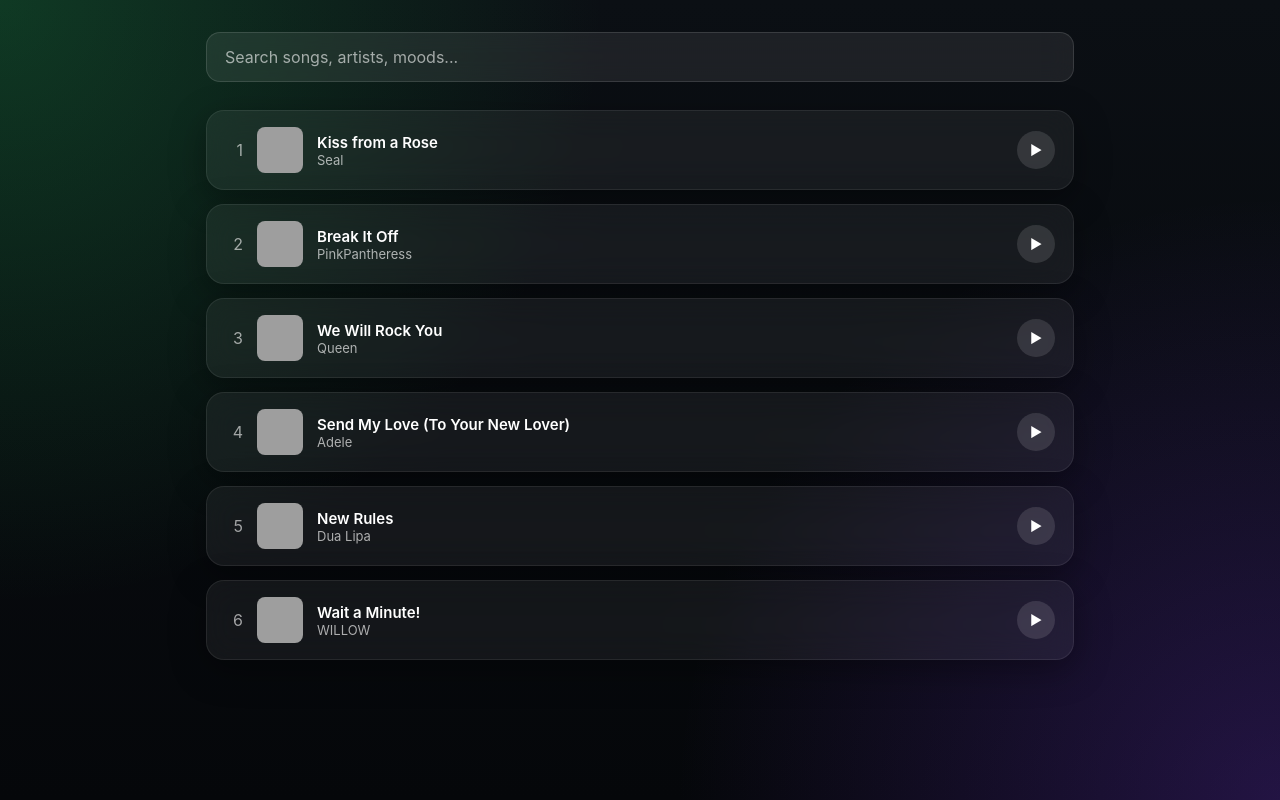
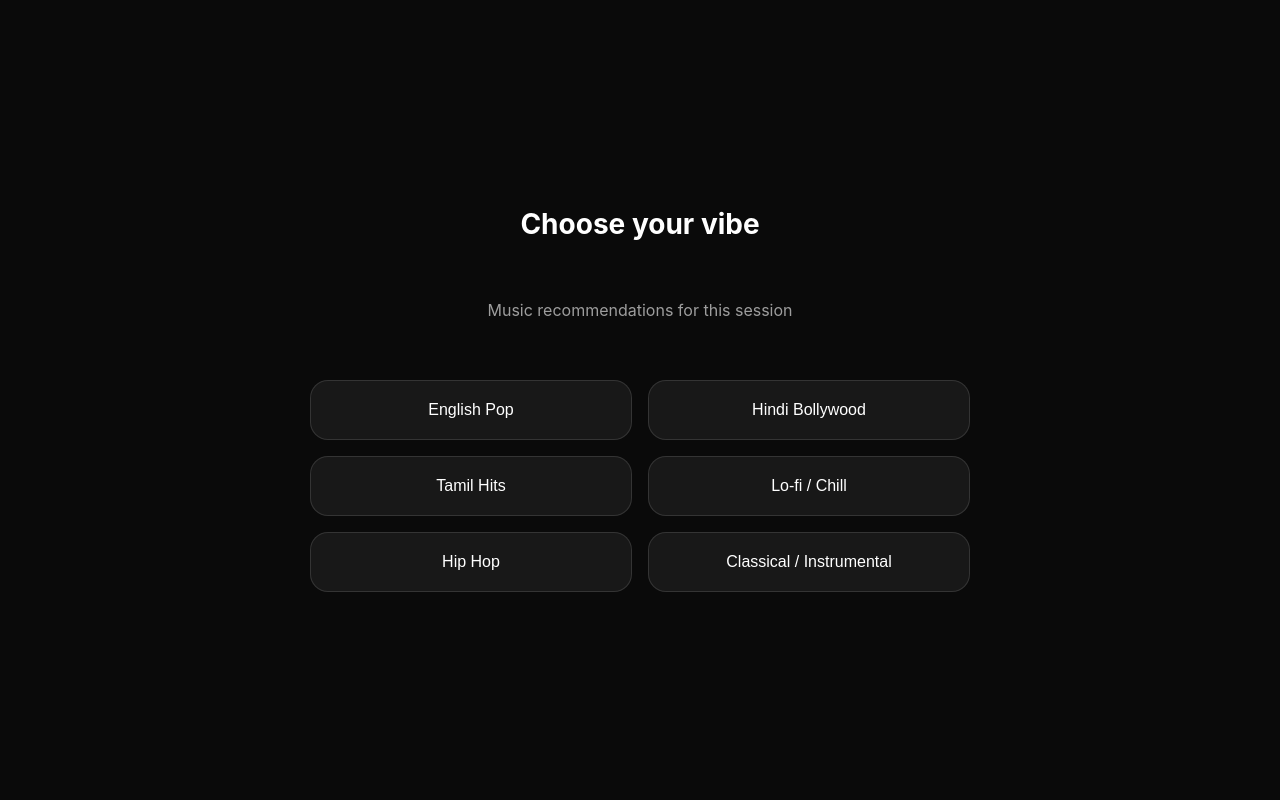
Before and after one commit to abhimanyucr7/resonance-frontend, a React (Vite) app: page / in a window 1280 px wide. Built offline with nearby package versions, Linux system fonts and the light colour scheme; grey boxes are pictures that could not be loaded.

Commit message:
Vibrant glassmorphism UI

```diff
--- a/src/App.tsx
+++ b/src/App.tsx
@@ -1,76 +1,217 @@
-import "./App.css";
+import { useEffect, useRef, useState } from "react";
+import TrackList from "./components/TrackList";
+import PlayerBar from "./components/PlayerBar";
+import { Track } from "./types";
 
-type Song = {
-  title: string;
-  artist: string;
-  cover: string;
+type Preference = {
+  label: string;
+  query: string;
 };
 
-const songs: Song[] = [
-  {
-    title: "Kiss from a Rose",
-    artist: "Seal",
-    cover:
-      "https://i.scdn.co/image/ab67616d00001e02b6f7cbe3d94fca7fa8c1f6b7",
-  },
-  {
-    title: "Break It Off",
-    artist: "PinkPantheress",
-    cover:
-      "https://i.scdn.co/image/ab67616d00001e025d3c44b0e8f63c19e78146ee",
-  },
-  {
-    title: "We Will Rock You",
-    artist: "Queen",
-    cover:
-      "https://i.scdn.co/image/ab67616d00001e02c54f8c4c3a0e64e6f2b7e03d",
-  },
-  {
-    title: "Send My Love (To Your New Lover)",
-    artist: "Adele",
-    cover:
-      "https://i.scdn.co/image/ab67616d00001e02d9d6fca14d2f4a3d2b04f6fa",
-  },
-  {
-    title: "New Rules",
-    artist: "Dua Lipa",
-    cover:
-      "https://i.scdn.co/image/ab67616d00001e02b2e9e8cb3c70d9d0c1a4a9e1",
-  },
-  {
-    title: "Wait a Minute!",
-    artist: "WILLOW",
-    cover:
-      "https://i.scdn.co/image/ab67616d00001e024bc8b1c66f0cbbcc52f3c7e5",
-  },
+const PREFERENCES: Preference[] = [
+  { label: "English Pop", query: "english pop hits" },
+  { label: "Hindi Bollywood", query: "hindi bollywood songs" },
+  { label: "Tamil Hits", query: "tamil hit songs" },
+  { label: "Lo-fi / Chill", query: "lofi chill beats" },
+  { label: "Hip Hop", query: "hip hop popular" },
+  { label: "Classical / Instrumental", query: "instrumental classical music" }
 ];
 
+const BACKEND_URL = "https://resonance-backend-5qgm.onrender.com";
+
 function App() {
+  const [tracks, setTracks] = useState<Track[]>([]);
+  const [queueIndex, setQueueIndex] = useState<number | null>(null);
+  const [isPlaying, setIsPlaying] = useState(false);
+  const [currentTime, setCurrentTime] = useState(0);
+  const [duration, setDuration] = useState(0);
+
+  const [preference, setPreference] = useState<Preference | null>(null);
+  const [searchTerm, setSearchTerm] = useState("");
+
+  const audioRef = useRef<HTMLAudioElement | null>(null);
+
+  /* Load preference (session only) */
+  useEffect(() => {
+    const saved = sessionStorage.getItem("music-preference");
+    if (saved) {
+      setPreference(JSON.parse(saved));
+    }
+  }, []);
+
+  /* Fetch tracks when preference or search changes */
+  useEffect(() => {
+    if (!preference && !searchTerm) return;
+
+    const query = searchTerm || preference?.query;
+    if (!query) return;
+
+    fetch(`${BACKEND_URL}/search?q=${encodeURIComponent(query)}`)
+      .then((res) => res.json())
+      .then((data) => {
+        setTracks(data);
+        setQueueIndex(null);
+        setIsPlaying(false);
+        setCurrentTime(0);
+        setDuration(0);
+      })
+      .catch((err) => {
+        console.error("Search failed:", err);
+        setTracks([]);
+      });
+  }, [preference, searchTerm]);
+
+  const currentTrack =
+    queueIndex !== null ? tracks[queueIndex] : null;
+
+  const playAtIndex = (index: number) => {
+    const track = tracks[index];
+    if (!track) return;
+
+    audioRef.current?.pause();
+
+    const audio = new Audio(track.previewUrl);
+    audioRef.current = audio;
+
+    audio.play();
+    setQueueIndex(index);
+    setIsPlaying(true);
+
+    audio.onloadedmetadata = () => setDuration(audio.duration);
+    audio.ontimeupdate = () => setCurrentTime(audio.currentTime);
+    audio.onended = () => playNext();
+  };
+
+  const playNext = () => {
+    if (queueIndex === null) return;
+    if (queueIndex < tracks.length - 1) {
+      playAtIndex(queueIndex + 1);
+    } else {
+      setIsPlaying(false);
+    }
+  };
+
+  const playPrev = () => {
+    if (queueIndex === null) return;
+    if (queueIndex > 0) {
+      playAtIndex(queueIndex - 1);
+    }
+  };
+
+  const togglePlay = () => {
+    if (!audioRef.current) return;
+    isPlaying ? audioRef.current.pause() : audioRef.current.play();
+    setIsPlaying(!isPlaying);
+  };
+
+  const seek = (time: number) => {
+    if (!audioRef.current) return;
+    audioRef.current.currentTime = time;
+    setCurrentTime(time);
+  };
+
+  /* ONBOARDING SCREEN */
+  if (!preference) {
+    return (
+      <div
+        style={{
+          minHeight: "100vh",
+          display: "flex",
+          flexDirection: "column",
+          alignItems: "center",
+          justifyContent: "center",
+          gap: 24
+        }}
+      >
+        <h1 style={{ fontSize: 28 }}>Choose your vibe</h1>
+        <p style={{ opacity: 0.6 }}>
+          Music recommendations for this session
+        </p>
+
+        <div
+          style={{
+            display: "grid",
+            gridTemplateColumns: "repeat(auto-fit, minmax(220px, 1fr))",
+            gap: 16,
+            maxWidth: 700,
+            width: "100%",
+            padding: 20
+          }}
+        >
+          {PREFERENCES.map((p) => (
+            <button
+              key={p.label}
+              onClick={() => {
+                sessionStorage.setItem(
+                  "music-preference",
+                  JSON.stringify(p)
+                );
+                setPreference(p);
+              }}
+              style={{
+                padding: 20,
+                borderRadius: 18,
+                background: "rgba(255,255,255,0.06)",
+                border: "1px solid rgba(255,255,255,0.12)",
+                color: "white",
+                fontSize: 16,
+                cursor: "pointer"
+              }}
+            >
+              {p.label}
+            </button>
+          ))}
+        </div>
+      </div>
+    );
+  }
+
+  /* MAIN APP */
   return (
-    <div className="app">
+    <div
+      style={{
+        maxWidth: 900,
+        margin: "0 auto",
+        padding: "24px 16px 160px"
+      }}
+    >
+      {/* SEARCH BAR */}
       <input
-        className="search-input"
         placeholder="Search songs, artists, moods..."
+        value={searchTerm}
+        onChange={(e) => setSearchTerm(e.target.value)}
+        style={{
+          width: "100%",
+          padding: "14px 18px",
+          marginBottom: 20,
+          borderRadius: 18,
+          background: "rgba(255,255,255,0.06)",
+          border: "1px solid rgba(255,255,255,0.12)",
+          color: "white",
+          fontSize: 15,
+          outline: "none"
+        }}
       />
 
-      {songs.map((song, index) => (
-        <div className="song-card" key={index}>
-          <div className="song-left">
-            <div className="song-index">{index + 1}</div>
-            <img
-              src={song.cover}
-              alt={song.title}
-              className="album-art"
-            />
-            <div>
-              <div className="song-title">{song.title}</div>
-              <div className="song-artist">{song.artist}</div>
-            </div>
-          </div>
+      <TrackList
+        tracks={tracks}
+        currentTrackId={currentTrack?.id ?? null}
+        isPlaying={isPlaying}
+        onSelectTrack={(track) =>
+          playAtIndex(tracks.findIndex((t) => t.id === track.id))
+        }
+      />
 
-          <button className="play-btn">▶</button>
-        </div>
-      ))}
+      <PlayerBar
+        track={currentTrack}
+        isPlaying={isPlaying}
+        currentTime={currentTime}
+        duration={duration}
+        onTogglePlay={togglePlay}
+        onSeek={seek}
+        onNext={playNext}
+        onPrev={playPrev}
+      />
     </div>
   );
 }
```
